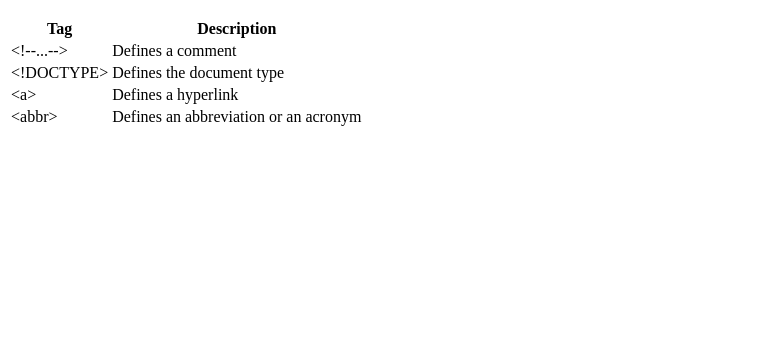
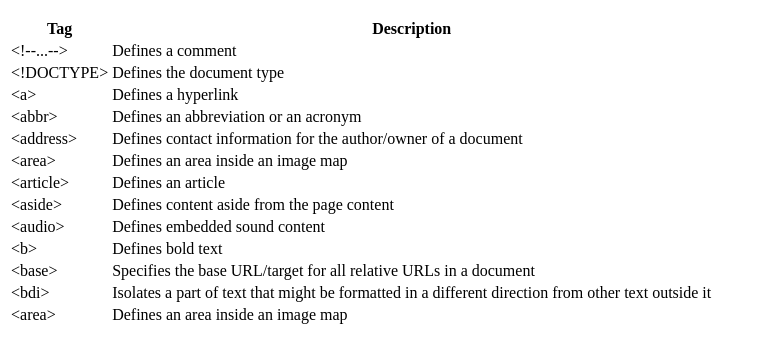
Before and after one commit to Lylestrain/june_18, a plain HTML site: page html_notes/HTMLTagReference.html in a window 1280 px wide. Shown: the part 110-472 px from the top of the page, without its empty margins (0-765 px from the left). Drawn offline with Linux system fonts and the light colour scheme.

Commit message:
Update HTMLTagReference.html

```diff
--- a/html_notes/HTMLTagReference.html
+++ b/html_notes/HTMLTagReference.html
@@ -29,6 +29,42 @@
             <td>&lt;abbr&gt;</td>
             <td>Defines an abbreviation or an acronym</td>
         </tr>
+        <tr>
+            <td>&lt;address&gt;</td>
+            <td>Defines contact information for the author/owner of a document</td>
+        </tr>
+        <tr>
+            <td>&lt;area&gt;</td>
+            <td>Defines an area inside an image map</td>
+        </tr>
+        <tr>
+            <td>&lt;article&gt;</td>
+            <td>Defines an article</td>
+        </tr>
+        <tr>
+            <td>&lt;aside&gt;</td>
+            <td>Defines content aside from the page content</td>
+        </tr>
+        <tr>
+            <td>&lt;audio&gt;</td>
+            <td>Defines embedded sound content</td>
+        </tr>
+        <tr>
+            <td>&lt;b&gt;</td>
+            <td>Defines bold text</td>
+        </tr>
+        <tr>
+            <td>&lt;base&gt;</td>
+            <td>Specifies the base URL/target for all relative URLs in a document</td>
+        </tr>
+        <tr>
+            <td>&lt;bdi&gt;</td>
+            <td>Isolates a part of text that might be formatted in a different direction from other text outside it</td>
+        </tr>
+        <tr>
+            <td>&lt;area&gt;</td>
+            <td>Defines an area inside an image map</td>
+        </tr>
     </table>
 
 </body>
```
